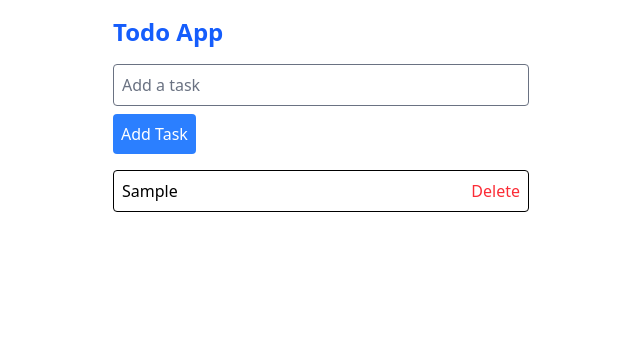
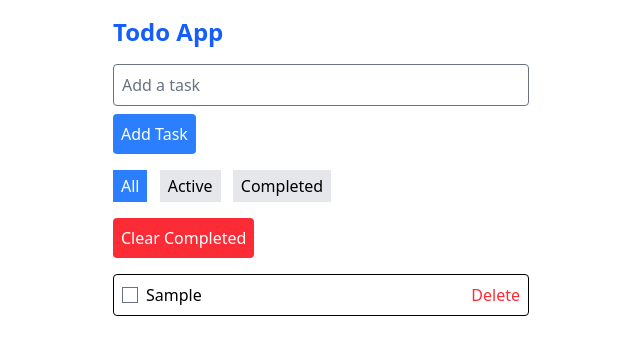
Before and after one commit to HACS9/todo_app, a SvelteKit app: page / in a window 1280 px wide. Both pictures are taken after typing "Sample" into the empty fields and a click on the button "Add Task". Shown: the top 354 px of the page, without its empty margins (319-959 px from the left). Built offline with nearby package versions, Linux system fonts and the light colour scheme.

Commit message:
Add task completion, filters, and clear completed features

```diff
--- a/src/routes/+page.svelte
+++ b/src/routes/+page.svelte
@@ -1,16 +1,51 @@
 <script lang="ts">
+       import { onMount } from 'svelte';
+       import { browser } from '$app/environment';
+       type Task = { text: string; completed: boolean };
        let task: string = '';
-  let tasks: string[] = [];
+       let tasks: Task[] = [];
+       let filter: 'all' | 'active' | 'completed' = 'all';
+
+       // Load tasks from localStorage
+       onMount(() => {
+         if (browser) {
+           const saved = localStorage.getItem('tasks');
+           if (saved) tasks = JSON.parse(saved);
+         }
+       });
+
+       // Save tasks to localStorage
+       $: {
+         if (browser) {
+           localStorage.setItem('tasks', JSON.stringify(tasks));
+         }
+       }
+
+       // Filter tasks
+       $: filteredTasks = tasks.filter(task => {
+         if (filter === 'active') return !task.completed;
+         if (filter === 'completed') return task.completed;
+         return true;
+       });
 
        function addTask() {
          if (task.trim()) {
-      tasks = [...tasks, task];
+           tasks = [...tasks, { text: task, completed: false }];
            task = '';
          }
        }
 
+       function toggleTask(index: number) {
+         tasks[index].completed = !tasks[index].completed;
+         tasks = tasks; // Trigger reactivity
+       }
+
        function removeTask(index: number) {
          tasks = tasks.filter((_, i) => i !== index);
+       }
+
+       function clearCompleted() {
+         tasks = tasks.filter(task => !task.completed);
        }
      </script>
 
@@ -30,10 +65,46 @@
            Add Task
          </button>
        </form>
+       <div class="mb-4">
+         <button
+           class="mr-2 px-2 py-1 {filter === 'all' ? 'bg-blue-500 text-white' : 'bg-gray-200'}"
+           on:click={() => (filter = 'all')}
+         >
+           All
+         </button>
+         <button
+           class="mr-2 px-2 py-1 {filter === 'active' ? 'bg-blue-500 text-white' : 'bg-gray-200'}"
+           on:click={() => (filter = 'active')}
+         >
+           Active
+         </button>
+         <button
+           class="px-2 py-1 {filter === 'completed' ? 'bg-blue-500 text-white' : 'bg-gray-200'}"
+           on:click={() => (filter = 'completed')}
+         >
+           Completed
+         </button>
+       </div>
+       <button
+         class="mb-4 bg-red-500 text-white p-2 rounded hover:bg-red-600"
+         on:click={clearCompleted}
+       >
+         Clear Completed
+       </button>
        <ul class="space-y-2">
-    {#each tasks as task, index}
+         {#each filteredTasks as task, index}
            <li class="flex justify-between items-center border p-2 rounded">
-        <span>{task}</span>
+             <div class="flex items-center">
+               <input
+                 type="checkbox"
+                 checked={task.completed}
+                 on:change={() => toggleTask(index)}
+                 class="mr-2"
+               />
+               <span class={task.completed ? 'line-through text-gray-500' : ''}>
+                 {task.text}
+               </span>
+             </div>
              <button
                on:click={() => removeTask(index)}
                class="text-red-500 hover:text-red-700"
```
Lines whose indentation alone changed are shown as unchanged.
